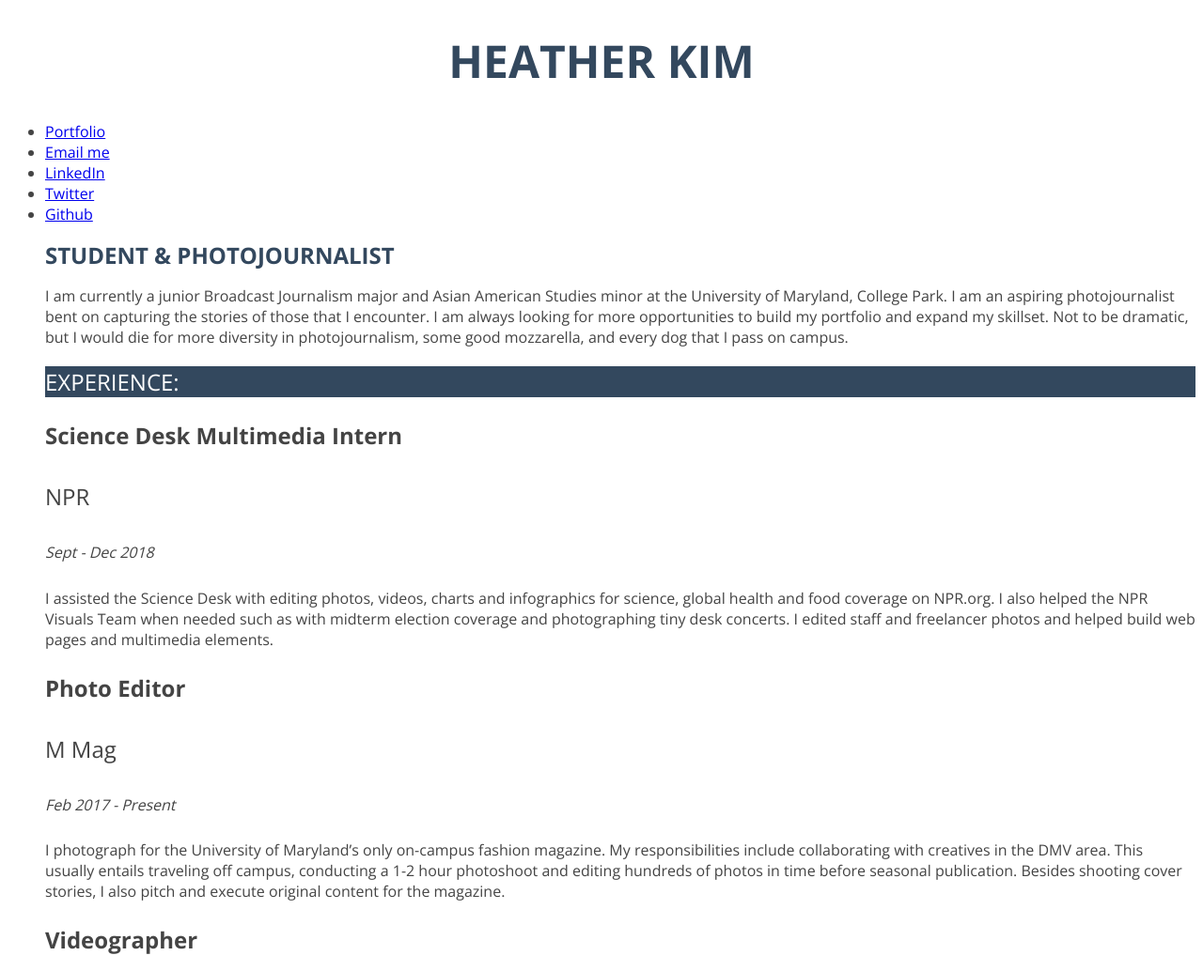
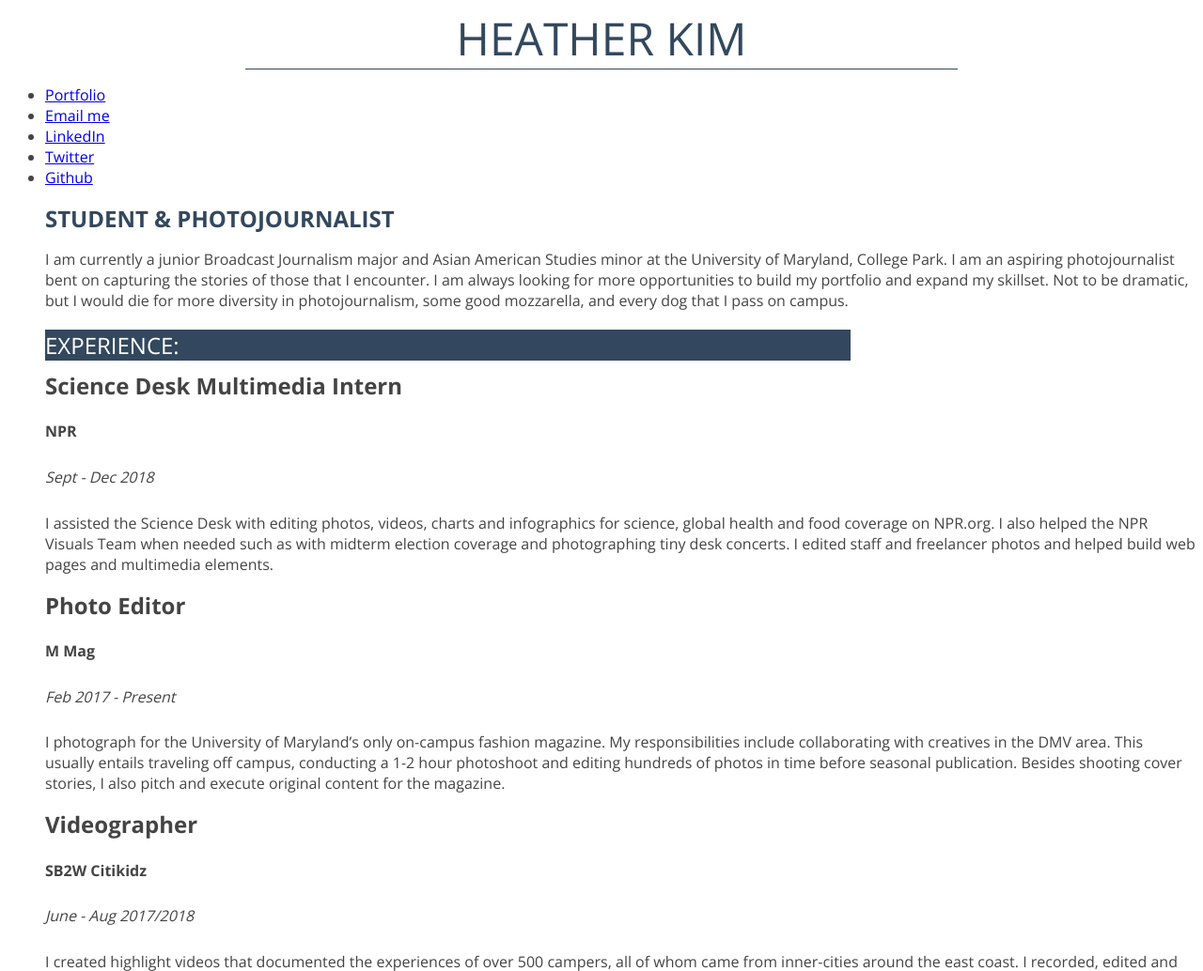
Before and after one commit to heatherkim/Heather-Kim-JOUR352, a plain HTML site: page resume/index.html in a window 1280 px wide. Shown: the top 1034 px of the page at 94% size. Drawn offline with nearby package versions, Linux system fonts and the light colour scheme.

Commit message:
resume changes

```diff
--- a/resume/index.html
+++ b/resume/index.html
@@ -13,7 +13,9 @@
 
     <body>
       <!-- I built this myself! -->
-      <h1>Heather Kim</h1>
+    <div id="container">
+
+      <div id="name">Heather Kim</div>
 <!-- <img src=heatherkim.jpg width="300px"> <br> -->
 
       <ul>
@@ -27,28 +29,28 @@
 
       <p>I am currently a junior Broadcast Journalism major and Asian American Studies minor at the University of Maryland, College Park. I am an aspiring photojournalist bent on capturing the stories of those that I encounter. I am always looking for more opportunities to build my portfolio and expand my skillset. Not to be dramatic, but I would die for more diversity in photojournalism, some good mozzarella, and every dog that I pass on campus.</p>
 
-      <h2>Experience:</h2>
-        <h3>Science Desk Multimedia Intern</h3>
+      <div class="sectionheader">Experience:</div>
+        <div id="jobtitle">Science Desk Multimedia Intern</div>
         <h4>NPR</h4>
         <h5>Sept - Dec 2018</h5>
         <p>I assisted the Science Desk with editing photos, videos, charts and infographics for science, global health and food coverage on NPR.org. I also helped the NPR Visuals Team when needed such as with midterm election coverage and photographing tiny desk concerts. I edited staff and freelancer photos and helped build web pages and multimedia elements.</p>
 
-        <h3>Photo Editor</h3>
+        <div id="jobtitle">Photo Editor</div>
         <h4>M Mag</h4>
         <h5>Feb 2017 - Present</h5>
         <p>I photograph for the University of Maryland’s only on-campus fashion magazine. My responsibilities include collaborating with creatives in the DMV area. This usually entails traveling off campus, conducting a 1-2 hour photoshoot and editing hundreds of photos in time before seasonal publication. Besides shooting cover stories, I also pitch and execute original content for the magazine.</p>
 
-        <h3>Videographer</h3>
+        <div id="jobtitle">Videographer</div>
         <h4>SB2W Citikidz</h4>
         <h5>June - Aug 2017/2018</h5>
         <p>I created highlight videos that documented the experiences of over 500 campers, all of whom came from inner-cities around the east coast. I recorded, edited and produced these videos by myself and shared these videos weekly across social media platforms to direct more traffic to the camp’s site and garner more attention for the camp in general.</p>
 
-      <h2>Education:</h2>
+      <div class="sectionheader">Education:</div>
         <ul>
           <li>Bachelor of Arts, Broadcast Journalism, Minor in Asian American Studies, University of Maryland, Expected Graduation Date: May 2020</li>
         </ul>
 
-      <h2>Skills:</h2>
+      <div class="sectionheader">Skills:</div>
         <ul>
           <li>Proficient in Adobe Photoshop, Lightroom and Premiere Pro</li>
           <li>Proficient in Final Cut Pro</li>
@@ -56,5 +58,5 @@
         </ul>
 
     </body>
-
+</div>
 </html>
--- a/resume/style.css
+++ b/resume/style.css
@@ -6,12 +6,22 @@ body {
   font-weight: 400;
 }
 
+#container {
+  with: 100%;
+  max-width: 900 px;
+  margin: 0 auto;
+}
+
 /*banner name at top*/
-H1 {
+#name {
   font-size: 3em;
   color: #33485e;
   text-transform: uppercase;
   text-align: center;
+  border-bottom: 1px solid #33485e;
+  width: 60%;
+  min-width: 300px;
+  margin: 0 auto;
 }
 
 /*title*/
@@ -22,23 +32,27 @@ strong {
 }
 
 /*section titles*/
-H2 {
+.sectionheader {
   font-size: 1.5em;
   color: #fff;
   background-color: #33485e;
   text-transform: uppercase;
   font-weight: 100;
+  margin-bottom: 10px;
+  margin-top: 20px;
+  width: 70%;
+  min-width: 300px;
 }
 /*job titles*/
-H3 {
+#jobtitle {
   font-weight: 600;
   font-size: 1.5em;
 }
 
 /*job organization*/
-h4 {
+.organization {
   font-weight: 400;
-  font-size: 1.5em;
+  font-size: 1.25em;
 }
 
 /*job date*/
```
